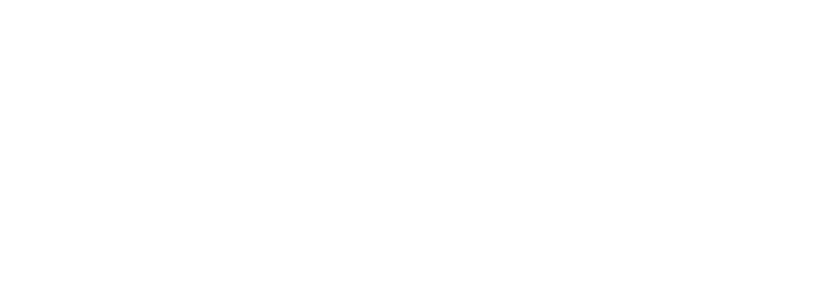
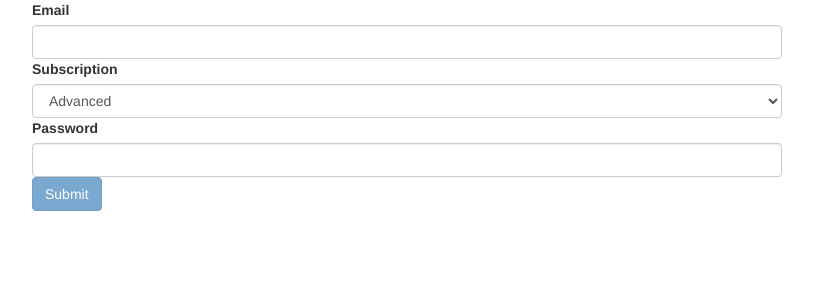
Before and after one commit to jonasdevries/ng-recap-forms-assignment, an Angular app: page / in a window 1280 px wide. Shown: the top 300 px of the page, without its empty margins (233-1046 px from the left). Built offline with nearby package versions, Linux system fonts and the light colour scheme.

Commit message:
exercise

```diff
--- a/src/app/app.component.html
+++ b/src/app/app.component.html
@@ -13,6 +13,65 @@
            Upon submitting the form, you should simply print the Value of the Form to the Console.
            Optionally, display it in your template.
       -->
+      <div class="row">
+        <div class="xs-col-12">
+          <span class="help-block" *ngIf="!subscriptionForm.valid && subscriptionForm.touched"> The form is not valid</span>
+        </div>
+      </div>
+
+      <form (ngSubmit)="onSubmit(subscriptionForm)" #subscriptionForm="ngForm" >
+        <label htmlFor="email">
+          Email
+        </label>
+        <input
+          name="email"
+          id="email"
+          type="text"
+          class="form-control"
+          ngModel
+          email
+          required
+          #email="ngModel">
+        <span class="help-block" *ngIf="!email.valid && email.touched">Email is not valid</span>
+        <label htmlFor="subscription">
+          Subscription
+        </label>
+        <select
+          name="subscription"
+          id="subscription"
+          [ngModel]="'Advanced'"
+          class="form-control" >
+          <option value="Basic">Basic</option>
+          <option value="Advanced">Advanced</option>
+          <option value="Pro">Pro</option>
+        </select>
+        <label htmlFor="password">
+          Password
+        </label>
+        <input
+          name="password"
+          id="password"
+          type="password"
+          class="form-control"
+          ngModel
+          required
+          #password="ngModel" >
+        <span class="help-block" *ngIf="!password.valid && password.touched">Password is not valid</span>
+        <div>
+          <button
+            type="submit"
+            [disabled]="!subscriptionForm.valid"
+            class="btn btn-primary">Submit</button>
+        </div>
+      </form>
+
+      <div class="row" *ngIf="subscriptionFormSubmitted">
+        <h3>Your submitted form data</h3>
+        <p>Email is {{ this.subscriptionData.email  }}</p>
+        <p>Subscription is {{ this.subscriptionData.subscription }}</p>
+        <p>Password is {{ this.subscriptionData.password }}</p>
+      </div>
+
     </div>
   </div>
 </div>
--- a/src/app/app.component.ts
+++ b/src/app/app.component.ts
@@ -1,4 +1,5 @@
-import { Component } from '@angular/core';
+import {Component, ViewChild} from '@angular/core';
+import {NgForm} from '@angular/forms';
 
 @Component({
   selector: 'app-root',
@@ -7,4 +8,28 @@
 })
 export class AppComponent {
 
+  @ViewChild('subscriptionForm') subscriptionForm: NgForm;
+
+  subscriptionData = {
+    email: '',
+    subscription: '',
+    password: ''
+  };
+
+  subscriptionFormSubmitted = false;
+  subscription = 'Advanced';
+
+  onSubmit(subscriptionForm: NgForm) {
+    this.subscriptionFormSubmitted = true;
+    console.log(subscriptionForm);
+
+    console.log(this.subscriptionForm.value.email);
+    console.log(this.subscriptionForm.value.subscription);
+    console.log(this.subscriptionForm.value.password);
+
+    this.subscriptionData.email = this.subscriptionForm.value.email;
+    this.subscriptionData.subscription = this.subscriptionForm.value.subscription;
+    this.subscriptionData.password = this.subscriptionForm.value.password;
+  }
+
 }
```
